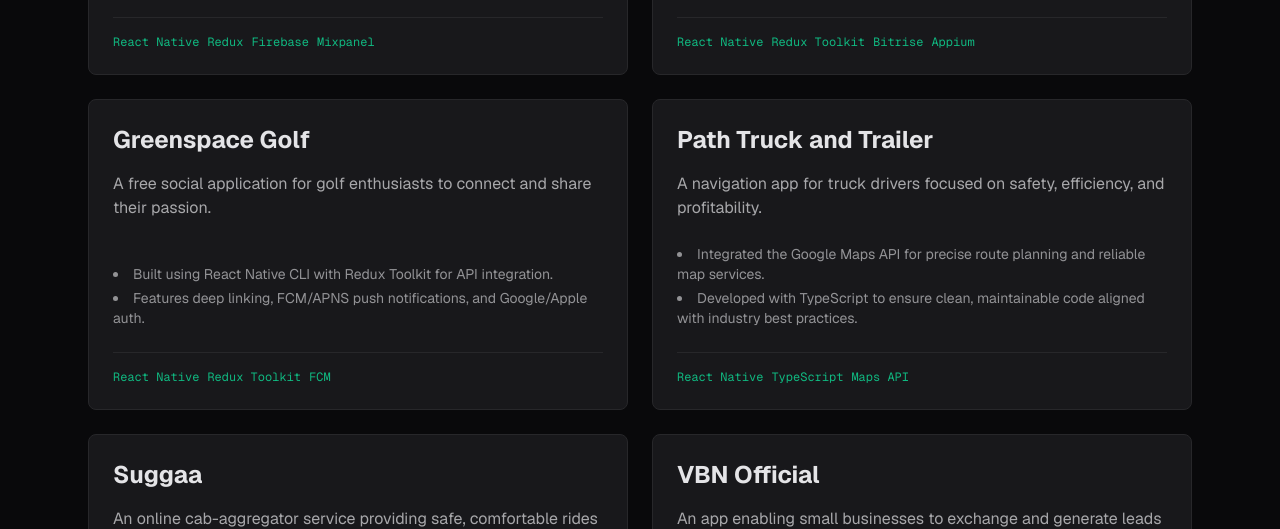
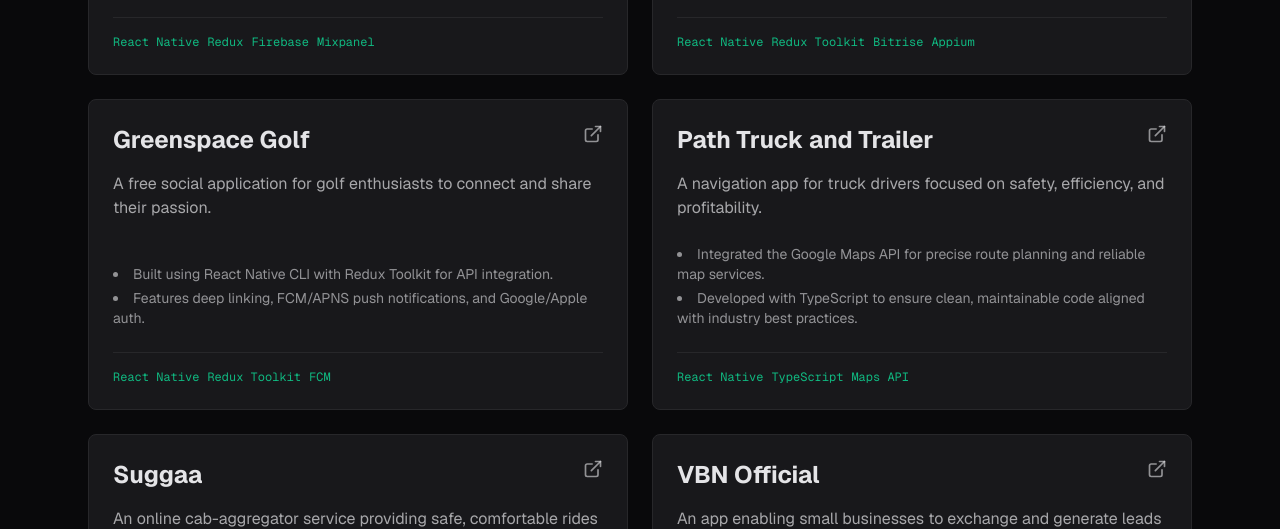
Before and after one commit to dubeyshantanu2/shantanu-portfolio, a Next.js app: page / in a window 1280 px wide. Shown: the part 3320-3849 px from the top of the page. Built offline with nearby package versions, Linux system fonts and the light colour scheme.

Commit message:
feat(PORTFOLIO-002): add app store links to react native projects

```diff
--- a/src/data/content.ts
+++ b/src/data/content.ts
@@ -129,7 +129,9 @@
       "Features deep linking, FCM/APNS push notifications, and Google/Apple auth."
     ],
     tags: ["React Native", "Redux Toolkit", "FCM"],
-    links: {},
+    links: {
+      live: "https://apps.apple.com/us/app/greenspace-golf/id1632177881"
+    },
     featured: false,
   },
   {
@@ -141,7 +143,9 @@
       "Developed with TypeScript to ensure clean, maintainable code aligned with industry best practices."
     ],
     tags: ["React Native", "TypeScript", "Maps API"],
-    links: {},
+    links: {
+      live: "https://apps.apple.com/us/app/path-truck-trailer/id6450257256"
+    },
     featured: false,
   },
   {
@@ -153,7 +157,9 @@
       "Built complex UI screens using Skia and Reanimated within an Expo monorepo setup."
     ],
     tags: ["React Native", "Expo", "Skia", "Reanimated"],
-    links: {},
+    links: {
+      live: "https://play.google.com/store/apps/details?id=app.suggaa.rider&hl=en_IN"
+    },
     featured: false,
   },
   {
@@ -164,7 +170,9 @@
       "Built with React Native for a responsive user experience with statistics for recurring in-person meetups."
     ],
     tags: ["React Native"],
-    links: {},
+    links: {
+      live: "https://apps.apple.com/us/app/vbn-official/id1617863006"
+    },
     featured: false,
   },
   {
```
